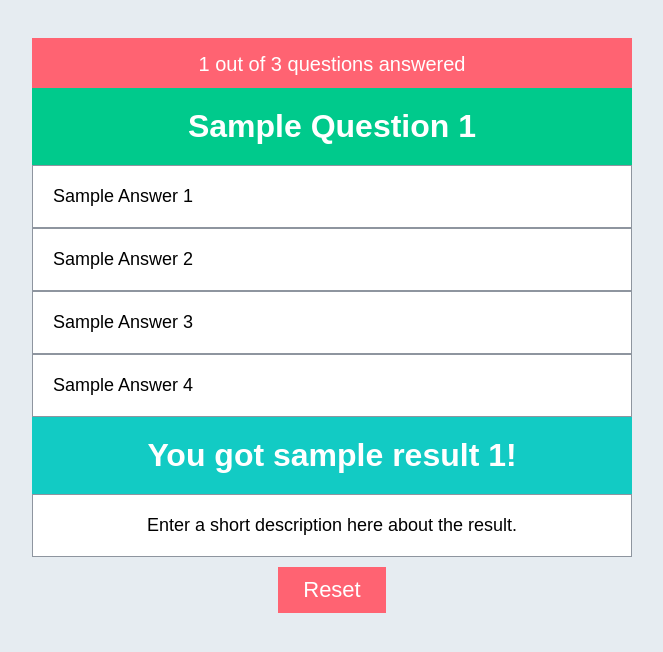
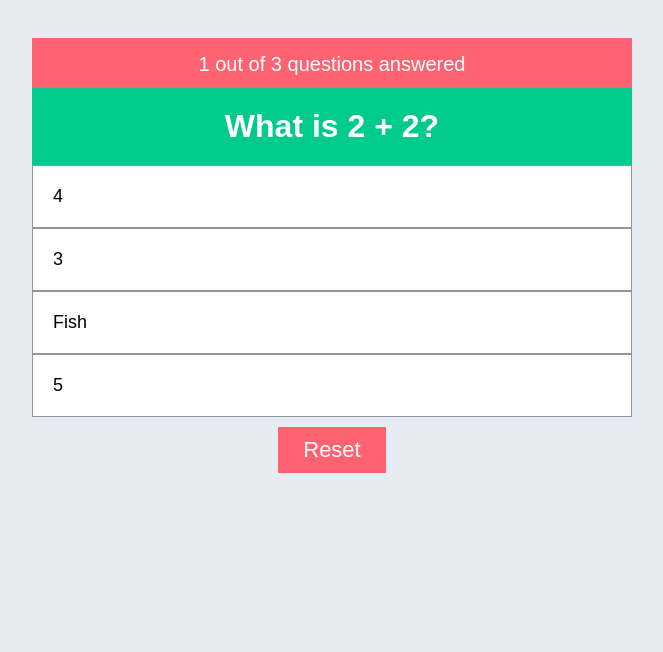
Before and after one commit to Ziga12341/quiz, a Vue app: page / in a window 1280 px wide. Shown: the top 652 px of the page, without its empty margins (308-971 px from the left). Built offline with nearby package versions, Linux system fonts and the light colour scheme.

Commit message:
app not listen for clicked answer

```diff
--- a/src/App.vue
+++ b/src/App.vue
@@ -1,7 +1,11 @@
 <template>
     <div class="ctr">
-      <questions />
-      <result />
+      <questions v-if="questionAnswered < questions.length"
+                 :questions="questions"
+                 :questionsAnswered="questionAnswered"
+                 @question-answered="questionAnswered"
+      />
+      <result v-else />
       <button type="button" class="reset-btn">Reset</button>
     </div>
 </template>
@@ -18,6 +22,8 @@ export default {
     },
     data() {
         return {
+            questionAnswered: 0,
+            totalCorrect: 0,
             questions: [
                 {
                     q: 'What is 2 + 2?',
@@ -94,8 +100,17 @@ export default {
                 }
             ]
         };
-    }
-}
+    },
+    methods: {
+        questionAnswered(is_correct) {
+            if(is_correct) {
+                this.totalCorrect++;
+            }
+            this.questionAnswered++;
+
+        },
+    },
+};
 </script>
 
 
--- a/src/components/Questions.vue
+++ b/src/components/Questions.vue
@@ -4,13 +4,20 @@
           <div class="bar"></div>
           <div class="status">1 out of 3 questions answered</div>
       </div>
-      <div class="single-question">
-          <div class="question">Sample Question 1</div>
+      <div class="single-question" v-for="(question, qi) in questions"
+           :key="question.q"
+           v-show="questionsAnswered === qi"
+      >
+          <div class="question">{{ question.q }}</div>
           <div class="answers">
-              <div class="answer">Sample Answer 1</div>
-              <div class="answer">Sample Answer 2</div>
-              <div class="answer">Sample Answer 3</div>
-              <div class="answer">Sample Answer 4</div>
+              <div
+                  class="answer"
+                  v-for="answer in question.answers"
+                  :key="answer.text"
+                  @click.prevent="selectAnswer(answer.is_correct)"
+              >
+                  {{ answer.text }}
+              </div>
           </div>
       </div>
   </div>
@@ -18,7 +25,14 @@
 
 <script>
 export default {
-    name: "Questions"
+    name: "Questions",
+    props: ["questions", "questionsAnswered"],
+    emits: ['question-answered'],
+    methods:{
+        selectAnswer(is_correct){
+            this.$emit('question-answered', is_correct)
+        }
+    }
 }
 </script>
 
```
